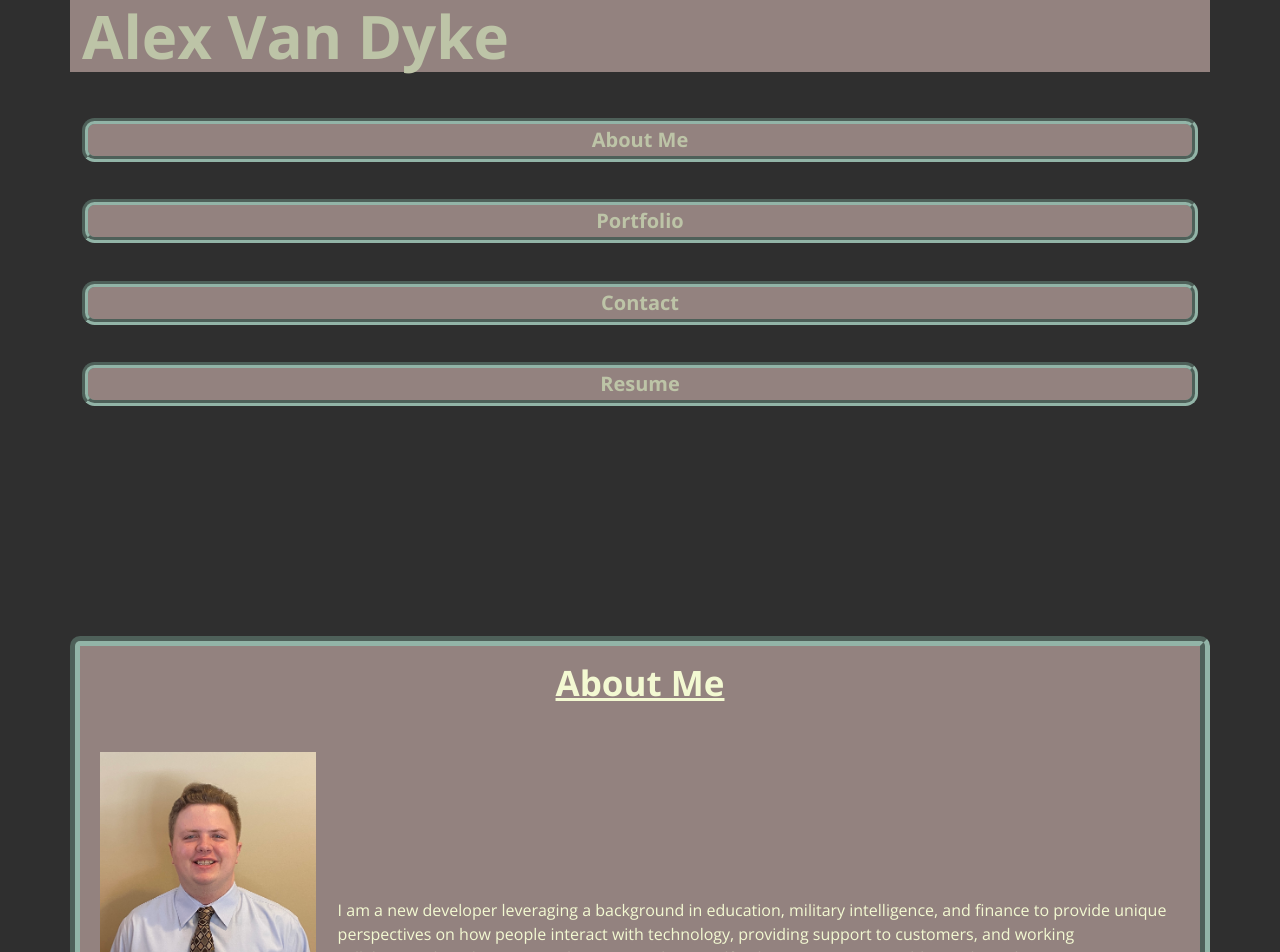
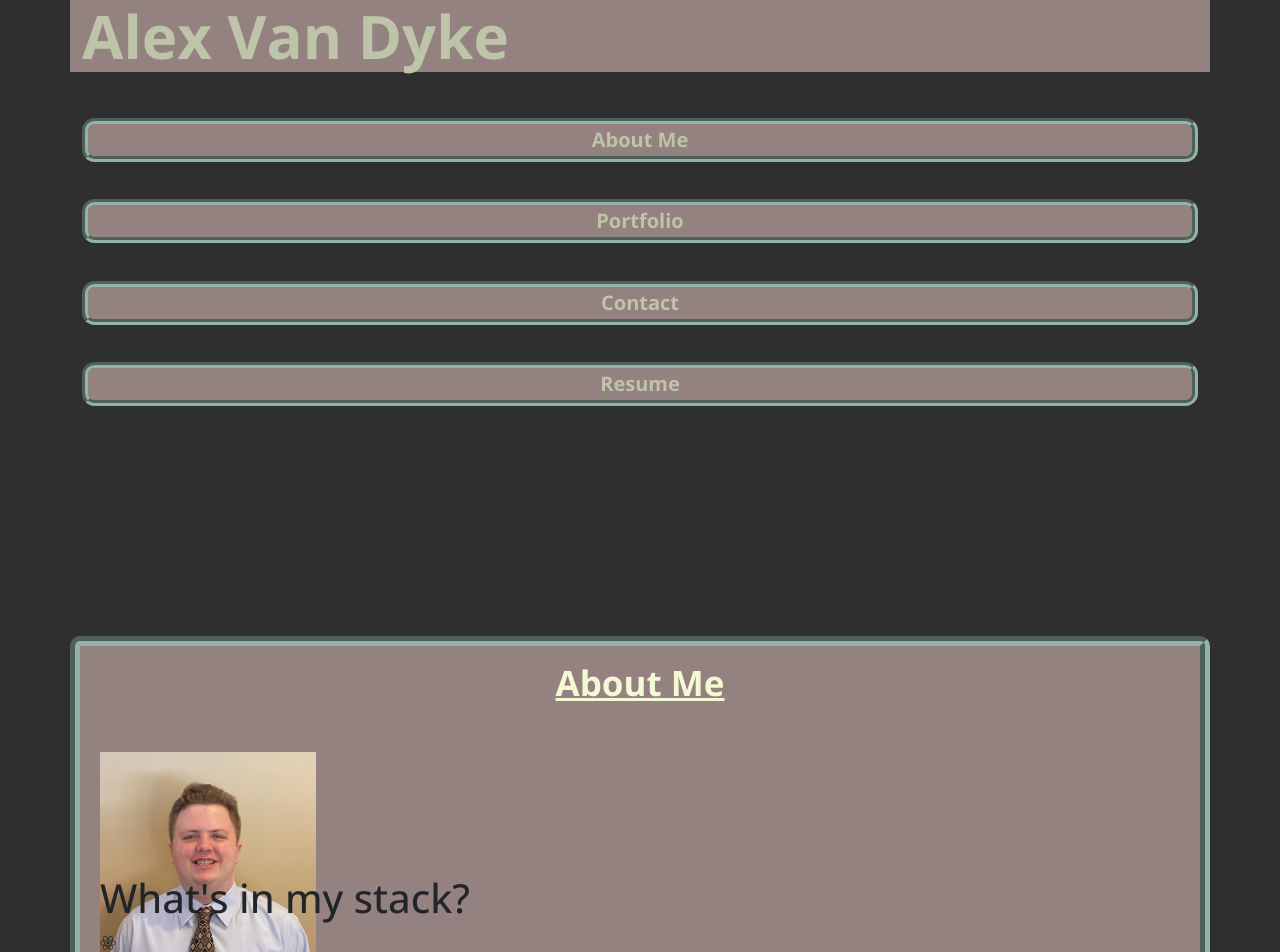
Before and after one commit to AlexandertheGreat491/React-Portfolio, a React (Create React App) app: page / in a window 1280 px wide. Shown: the top 952 px of the page. Built offline with nearby package versions, Linux system fonts and the light colour scheme.

Commit message:
added header and react icon

```diff
--- a/src/components/About/index.js
+++ b/src/components/About/index.js
@@ -2,6 +2,8 @@
 import React from "react";
 // imports my profile picture
 import profileImage from "../../assets/images/profile picture.JPG";
+// imports the Font Awesome icons
+import { FaReact } from "react-icons/fa";
 
 // About-Me section of the portfolio
 function About() {
@@ -20,6 +22,9 @@ function About() {
             className="col"
             style={{ position: "relative", top: "-10.9375em" }}
           >
+            <h1>What's in my stack?</h1>
+            <p><FaReact/></p>
+
             <p id="bio" className="mt-4">
               I am a new developer leveraging a background in education,
               military intelligence, and finance to provide unique perspectives
```
